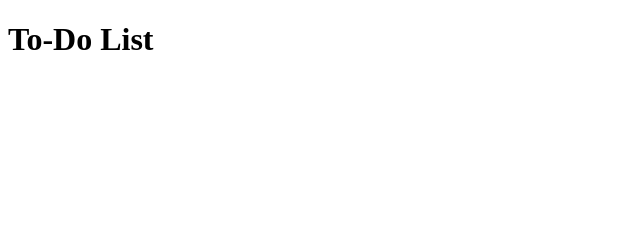
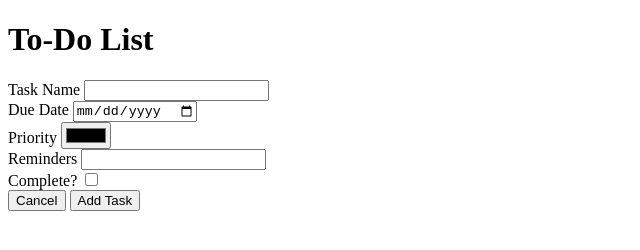
Before and after one commit to mirsaalf/ToDoList, a plain HTML site: page index.html in a window 1280 px wide. Shown: the whole page, without its empty margins (0-640 px from the left). Drawn offline with Linux system fonts and the light colour scheme.

Commit message:
Created form

```diff
--- a/index.html
+++ b/index.html
@@ -8,5 +8,29 @@
 </head>
 <body>
     <h1>To-Do List</h1>
+
+    <label for="task">Task Name</label>
+    <input type="text" id="task">
+    <br>
+
+    <label for="date">Due Date</label>
+    <input type="date" id="date">
+    <br>
+
+    <label for="priority">Priority</label>
+    <input type="color" id="priority">
+    <br>
+
+    <label for="reminders">Reminders</label>
+    <input type="text" id="reminder">
+    <br>
+
+    <label for="completion">Complete?</label>
+    <input type="checkbox" id="completion">
+    <br>
+
+    <input type="button" value="Cancel">
+    <input type="button" value="Add Task">
+
 </body>
 </html>
```
